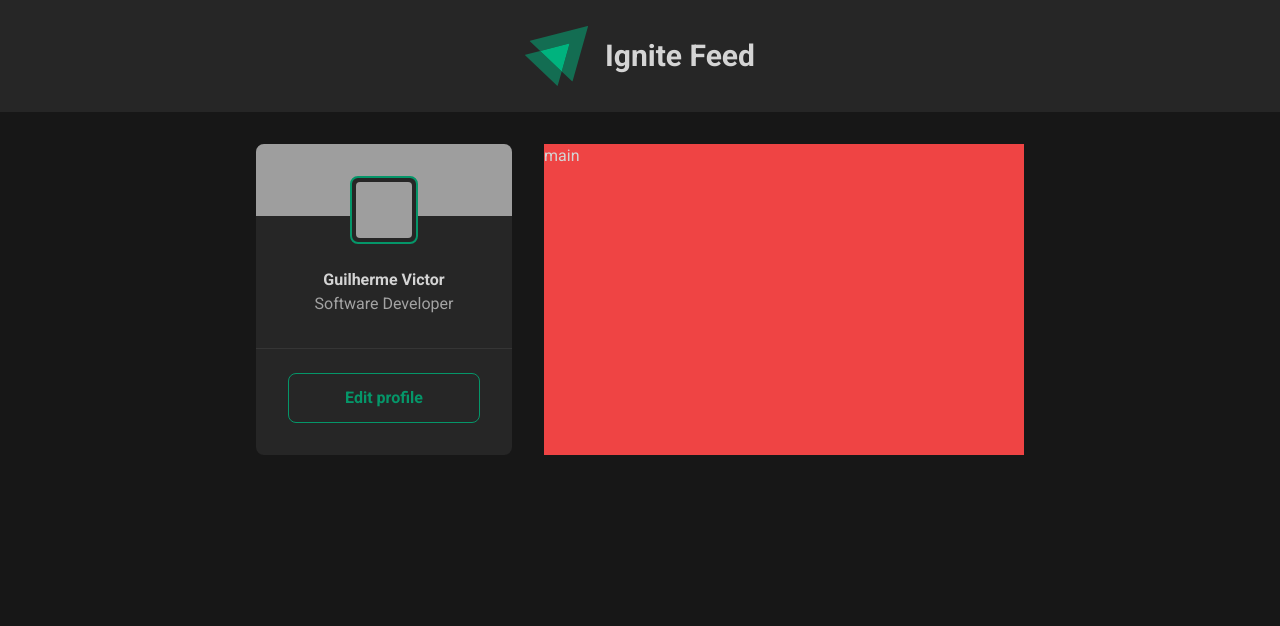
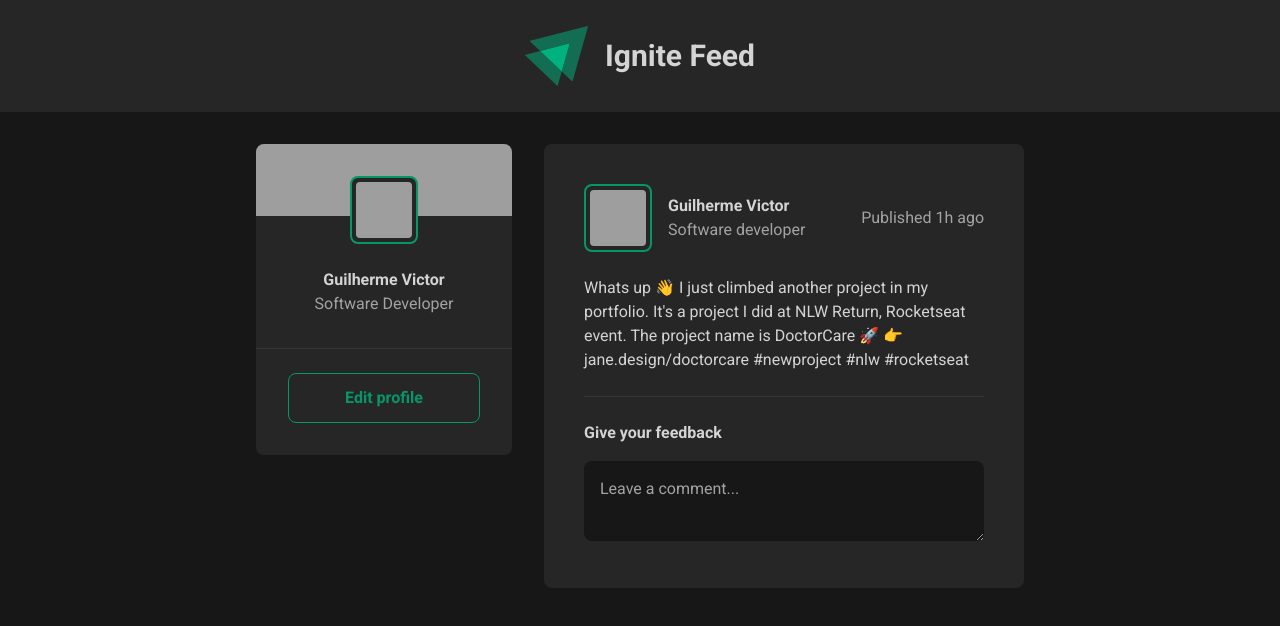
Before and after one commit to guivictorr/ignite-feed, a React (Vite) app: page / in a window 1280 px wide. Shown: the top 626 px of the page. Built offline with nearby package versions, Linux system fonts and the light colour scheme; grey boxes are pictures that could not be loaded.

Commit message:
feat: Post component

```diff
--- a/src/App.tsx
+++ b/src/App.tsx
@@ -1,4 +1,5 @@
 import { Header } from './components/Header';
+import { Post } from './components/Post';
 import { Profile } from './components/Profile';
 
 const App = () => {
@@ -10,7 +11,9 @@ const App = () => {
 					<aside className='w-64'>
 						<Profile />
 					</aside>
-					<section className='bg-red-500 flex-1'>main</section>
+					<section className='flex-1'>
+						<Post />
+					</section>
 				</main>
 			</div>
 		</div>
--- /dev/null
+++ b/src/components/Post.tsx
@@ -0,0 +1,39 @@
+import { Avatar } from './Avatar';
+import { Button } from './Button';
+
+export const Post = () => (
+	<article className='bg-neutral-800 p-10 h-full rounded-lg'>
+		<header className='flex justify-between items-center'>
+			<div className='flex items-center gap-4'>
+				<Avatar />
+				<div>
+					<p className='font-bold'>Guilherme Victor</p>
+					<p className='text-neutral-400'>Software developer</p>
+				</div>
+			</div>
+			<p className='text-neutral-400'>Published 1h ago</p>
+		</header>
+
+		<div className='py-6'>
+			Whats up 👋 I just climbed another project in my portfolio. It&apos;s a
+			project I did at NLW Return, Rocketseat event. The project name is
+			DoctorCare 🚀 👉 jane.design/doctorcare #newproject #nlw #rocketseat
+		</div>
+
+		<footer className='border-t border-neutral-700/60'>
+			<form>
+				<p className='mb-4 mt-6 font-bold'>Give your feedback</p>
+				<textarea
+					className='peer focus:outline outline-emerald-500 outline-offset-2 w-full bg-neutral-900 placeholder:text-neutral-400 rounded-lg p-4'
+					placeholder='Leave a comment...'
+					required
+					name='comment'
+					id='comment'
+				></textarea>
+				<div className='peer-valid:block hidden w-28 mt-4'>
+					<Button>Publish</Button>
+				</div>
+			</form>
+		</footer>
+	</article>
+);
```
